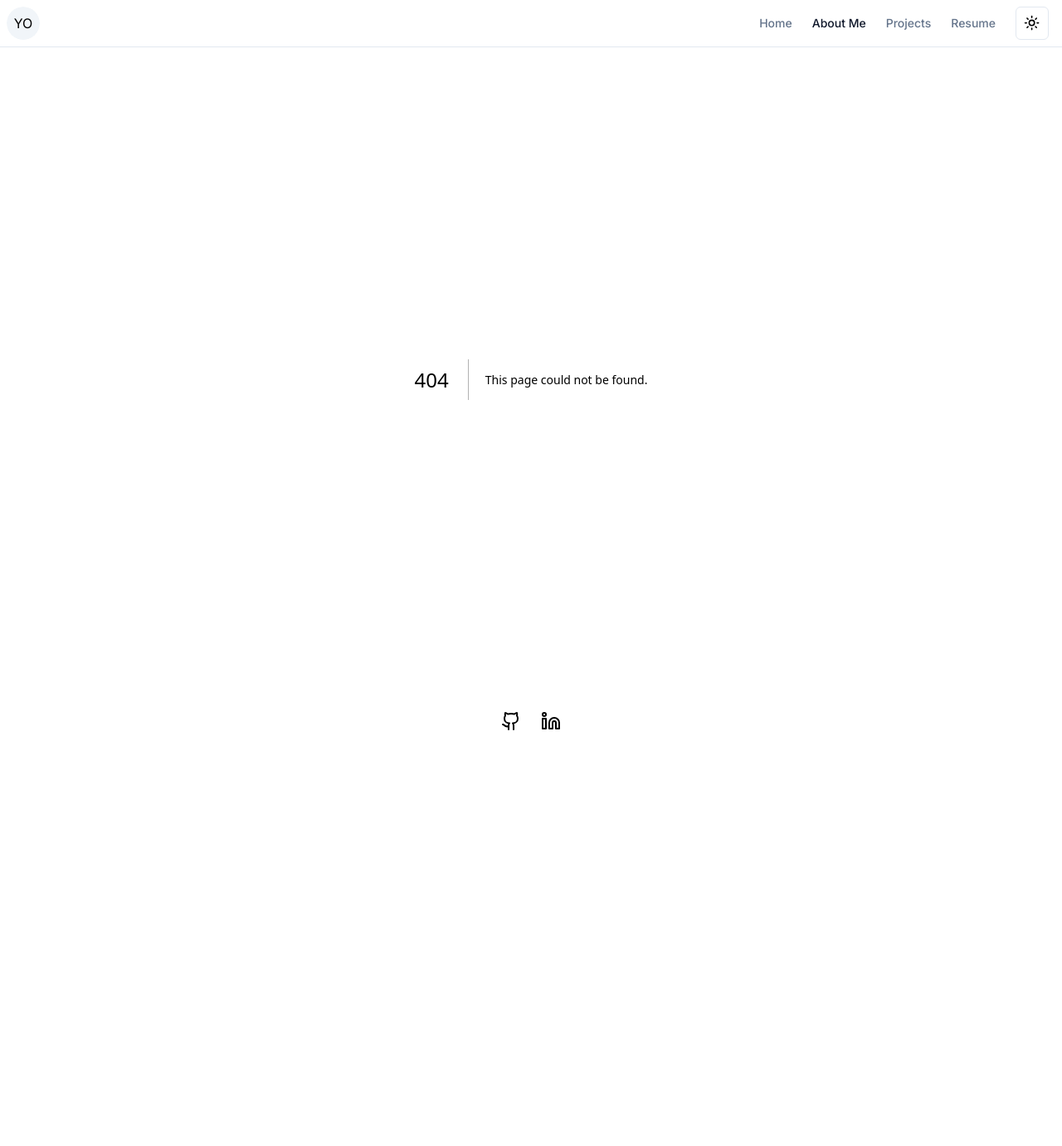
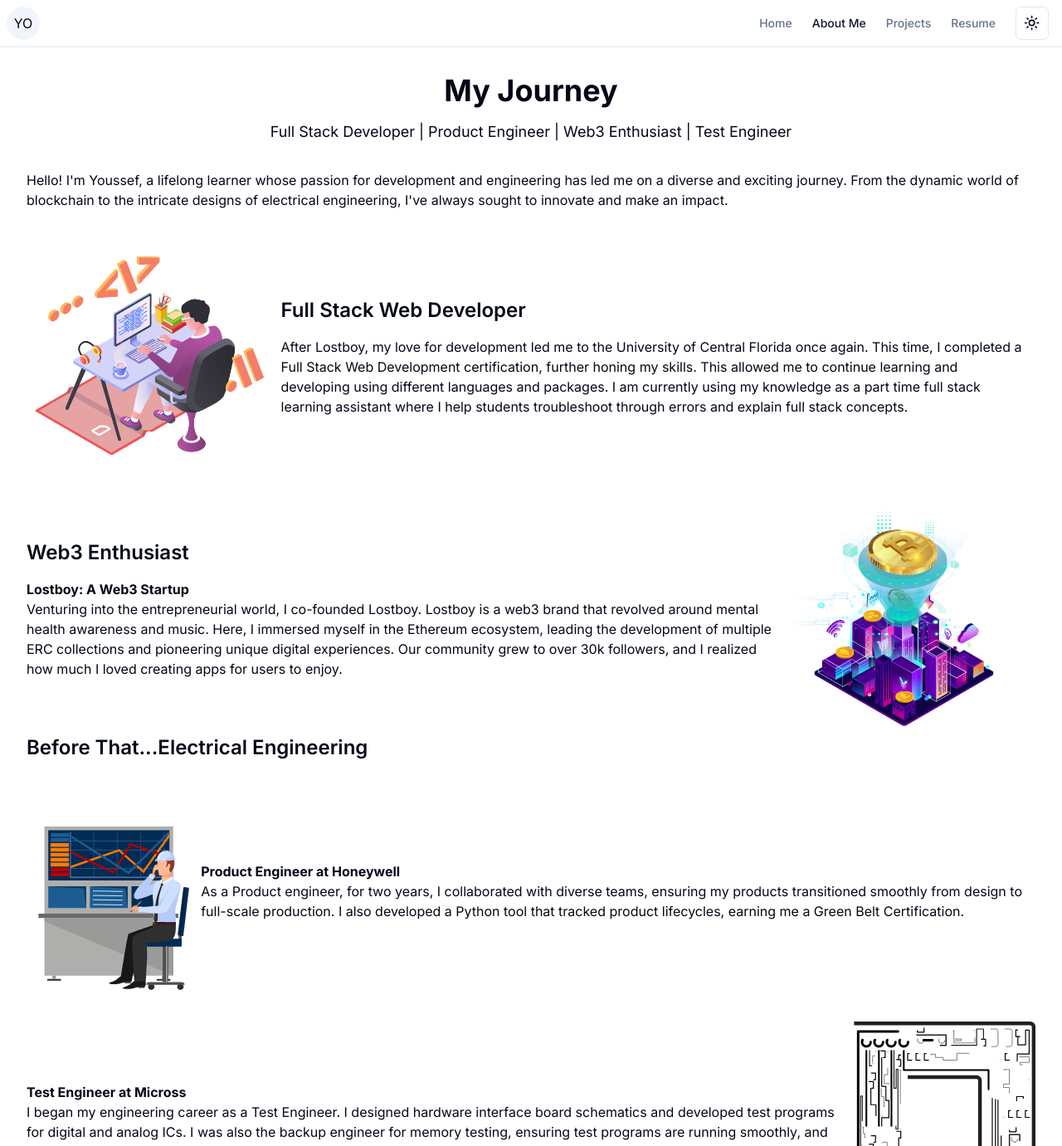
Before and after one commit to youssefojeil/my-portfolio, a Next.js app in the folder portfolio/: page /about-me in a window 1280 px wide. Before the commit this address had no page. Shown: the top 1381 px of the page at 83% size. Before the commit the page ends 893 px from the top, so only its background shows below. Built offline with nearby package versions, Linux system fonts and the light colour scheme.

Commit message:
create about-me page, projects page and resume page

```diff
--- /dev/null
+++ b/portfolio/app/about-me/page.js
@@ -0,0 +1,147 @@
+'use client';
+
+import Lottie from 'lottie-react';
+import blockchain from '@/lottiefiles/blockchain.json';
+import webdev from '@/lottiefiles/webdev.json';
+import productengineer from '@/lottiefiles/productengineer.json';
+import testengineer from '@/lottiefiles/testengineer.json';
+import university from '@/lottiefiles/university.json';
+
+const AboutPage = () => {
+  return (
+    <div className="p-4 md:p-8 flex flex-col">
+      <div className="flex flex-col items-center justify-center">
+        <h1 className="text-2xl md:text-4xl font-bold mb-4 text-center">
+          My Journey
+        </h1>
+        <p className="text-lg mb-2">
+          Full Stack Developer | Product Engineer | Web3 Enthusiast | Test
+          Engineer
+        </p>
+      </div>
+
+      <div>
+        <p className="my-6">
+          Hello! I'm Youssef, a lifelong learner whose passion for development
+          and engineering has led me on a diverse and exciting journey. From the
+          dynamic world of blockchain to the intricate designs of electrical
+          engineering, I've always sought to innovate and make an impact.
+        </p>
+      </div>
+
+      <div className="flex">
+        <Lottie animationData={webdev} />
+        <div className="px-4 flex flex-col justify-center">
+          <h3 className="text-xl md:text-2xl font-semibold my-4">
+            Full Stack Web Developer
+          </h3>
+          <p>
+            After Lostboy, my love for development led me to the University of
+            Central Florida once again. This time, I completed a Full Stack Web
+            Development certification, further honing my skills. This allowed me
+            to continue learning and developing using different languages and
+            packages. I am currently using my knowledge as a part time full
+            stack learning assistant where I help students troubleshoot through
+            errors and explain full stack concepts.
+          </p>
+        </div>
+      </div>
+
+      <div className="flex">
+        <div className="flex flex-col justify-center">
+          <h2 className="text-xl md:text-2xl font-semibold my-4 ">
+            Web3 Enthusiast
+          </h2>
+          <h3 className="font-bold">Lostboy: A Web3 Startup</h3>
+          <p>
+            Venturing into the entrepreneurial world, I co-founded Lostboy.
+            Lostboy is a web3 brand that revolved around mental health awareness
+            and music. Here, I immersed myself in the Ethereum ecosystem,
+            leading the development of multiple ERC collections and pioneering
+            unique digital experiences. Our community grew to over 30k
+            followers, and I realized how much I loved creating apps for users
+            to enjoy.
+          </p>
+        </div>
+        <Lottie animationData={blockchain} />
+      </div>
+
+      <h2 className="text-xl md:text-2xl font-semibold">
+        Before That...Electrical Engineering
+      </h2>
+
+      <div className="flex md:my-8">
+        <Lottie animationData={productengineer} className="w-[400px] mt-10" />
+
+        <div className="flex flex-col justify-center">
+          <h3 className="font-bold">Product Engineer at Honeywell</h3>
+          <p>
+            As a Product engineer, for two years, I collaborated with diverse
+            teams, ensuring my products transitioned smoothly from design to
+            full-scale production. I also developed a Python tool that tracked
+            product lifecycles, earning me a Green Belt Certification.
+          </p>
+        </div>
+      </div>
+
+      <div className="flex">
+        <div className="mt-10 flex flex-col justify-center">
+          <h3 className="font-bold">Test Engineer at Micross</h3>
+          <p>
+            I began my engineering career as a Test Engineer. I designed
+            hardware interface board schematics and developed test programs for
+            digital and analog ICs. I was also the backup engineer for memory
+            testing, ensuring test programs are running smoothly, and
+            troubleshooting discrepancies. One of my proudest achievements was
+            porting test programs from a manual tester to a fully automated
+            tester, which led to a 99% savings in test time.
+          </p>
+        </div>
+        <Lottie animationData={testengineer} className="" />
+      </div>
+
+      <div className="flex space-x-7 w-full px-4 md:px-8">
+        <Lottie animationData={university} />
+        <div className="flex flex-col justify-center ml-8">
+          <h2 className="text-xl md:text-2xl font-semibold my-4">
+            Laying the Foundation
+          </h2>
+          <div className="mb-6">
+            <h3 className="font-bold">University of Central Florida</h3>
+            <p>Bachelor Degree in Electrical Engineering</p>
+            <h3 className="font-bold">University of Central Florida</h3>
+            <p>Full Stack Web Developement Certification</p>
+          </div>
+        </div>
+      </div>
+
+      <div>
+        <h2 className="text-xl md:text-2xl font-semibold my-4">
+          Looking Ahead
+        </h2>
+        <p>
+          With a diverse background spanning electrical engineering, blockchain,
+          and full-stack development, I am poised to contribute meaningfully to
+          any team. My experiences have not only equipped me with a broad skill
+          set but have also instilled in me a unique perspective on
+          problem-solving and innovation.
+        </p>
+        <p className="mb-6">
+          Continuous learning is at the core of my professional ethos. I
+          actively seek opportunities to further develop my skills and stay
+          updated with the latest technological advancements. Collaborating with
+          peers and learning from their expertise is something I value
+          immensely, as it enriches my own understanding and approach.
+        </p>
+        <p>
+          Given my track record, adaptability, and commitment to excellence, I
+          am confident in my ability to deliver significant value in any role. I
+          am eager to take on challenges that push the boundaries of what's
+          possible and to work alongside teams that share this ambition.
+        </p>
+      </div>
+    </div>
+  );
+};
+
+export default AboutPage;
--- /dev/null
+++ b/portfolio/app/projects/page.js
@@ -0,0 +1,36 @@
+import ProjectCard from '@/components/project-card';
+
+const ProjectPage = () => {
+  return (
+    <div className="flex justify-center items-center min-h-screen">
+      <div className="px-20 mt-10 mb-6 grid grid-cols-1 justify-center text-center w-full space-y-8 max-w-4xl">
+        <ProjectCard
+          title="LOSTBOY Dashboard"
+          description="A personal dashboard that integrates web3auth and sign-in with Ethereum(SIWE), enabling users to view all their Lostboy digital assets from various collections within a single wallet. It also provides specialized features for specific owned collections."
+          imgSrc="/dashboard.png"
+          githubLink="https://github.com/youssefojeil/thirdweb-auth/tree/main"
+          websiteLink="https://dashboard.lostboy.io/"
+        />
+
+        <ProjectCard
+          title="LOSTBOY ArtistXP"
+          description="The ArtistXP is a front-end interface for an ERC-721 smart contract associated with an ongoing series of digital music collections. It allows users with a specific ERC-20 token to mint a unique music collectible. Both the front-end platform and the smart contract have checks in place to ensure the correct minting amount and to confirm that each wallet address can only mint one token."
+          imgSrc="/artitsxp.png"
+          githubLink="https://github.com/youssefojeil/nft-mint-using-ipfs"
+          websiteLink="https://artist-xp.lostboy.io/"
+          smartContractLink="https://etherscan.io/token/0x87a6bdf9efe8c6129e67fc1fc46e938ab4b997a4"
+        />
+
+        <ProjectCard
+          title="Oyster"
+          description="Card Description"
+          githubLink="https://github.com/youssefojeil/thirdweb-auth/tree/main"
+          websiteLink="https://dashboard.lostboy.io/"
+        />
+
+        <ProjectCard title="Cryptofolio" description="Card Description" />
+      </div>
+    </div>
+  );
+};
+export default ProjectPage;
--- /dev/null
+++ b/portfolio/app/resume/page.js
@@ -0,0 +1,7 @@
+import React from 'react';
+
+const ResumePage = () => {
+  return <div>ResumePage</div>;
+};
+
+export default ResumePage;
```
